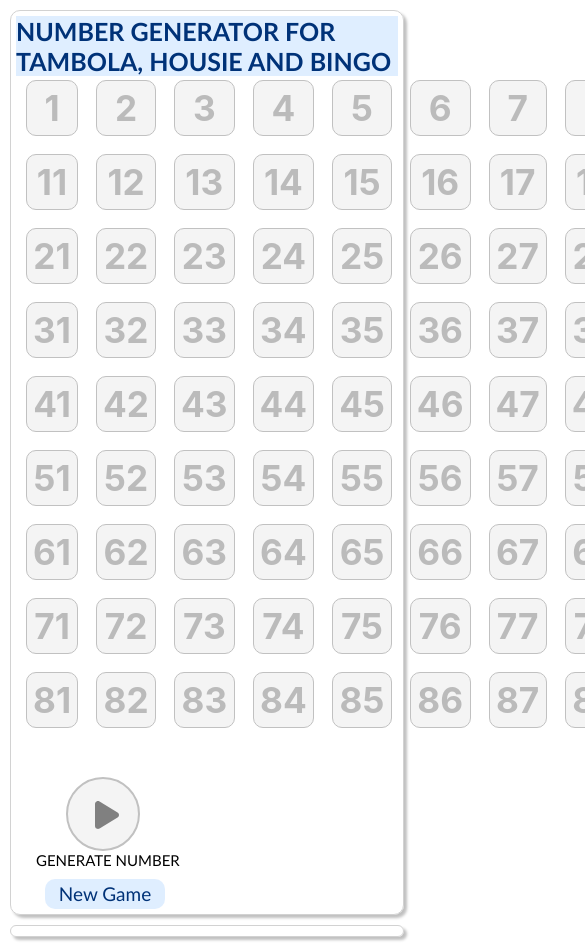
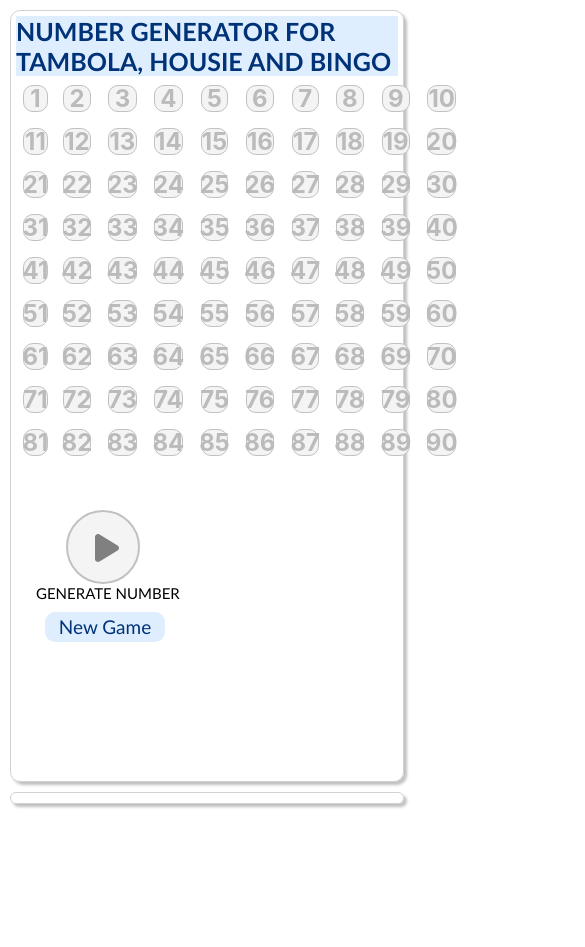
Before and after one commit to gayathrimantha/numbergenerator, a React (Create React App) app in the folder tambolahousie/: page / in a window 390 px wide. Shown: the top 947 px of the page, 585 px wide, since content can reach past the window. After the commit the page ends 844 px from the top, so only its background shows below. Built offline with nearby package versions, Linux system fonts and the light colour scheme.

Commit message:
Update Numbergenerator.css

```diff
--- a/tambolahousie/src/css/Numbergenerator.css
+++ b/tambolahousie/src/css/Numbergenerator.css
@@ -166,6 +166,46 @@
     width: 100%; /* Make it full width */
     /* Adjust the margin as needed */
   }
+  .boxStyle {
+    height: 60%;
+    width: 60%;
+    border: 1px solid rgb(193, 193, 193);
+    margin: 5px 5px;
+    justify-content: center;
+    align-items: center;
+    display: flex;
+    border-radius: 10px;
+    background-color: #f4f4f4;
+  }
+  .boxStyleGenerated {
+    height: 60%;
+    width: 60%;
+    border: 3px solid #28a745;
+    margin: 5px 5px;
+    justify-content: center;
+    align-items: center;
+    display: flex;
+    border-radius: 10px;
+    background-color: #e4f4e7;
+  }
+
+  .numberStyle {
+    font-size: 1.5rem;
+    color: #bbbbbb;
+    font-weight: 700;
+  }
+  .numberStyleGenerated {
+    font-size: 1.5rem;
+    color: #28a745;
+    font-weight: 700;
+  }
+  .numbersDisplay {
+    grid-gap: 2px;
+    align-items: center;
+    display: grid;
+    grid-template-columns: repeat(10, 1fr);
+    padding: 2px;
+  }
 }
 .generatedNumberArray {
   border: 1px solid rgb(210, 210, 210);
```
